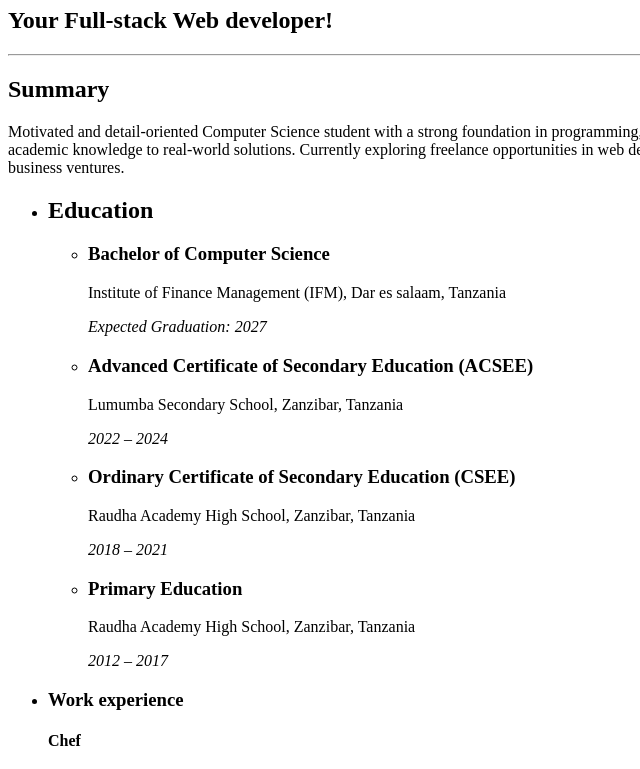
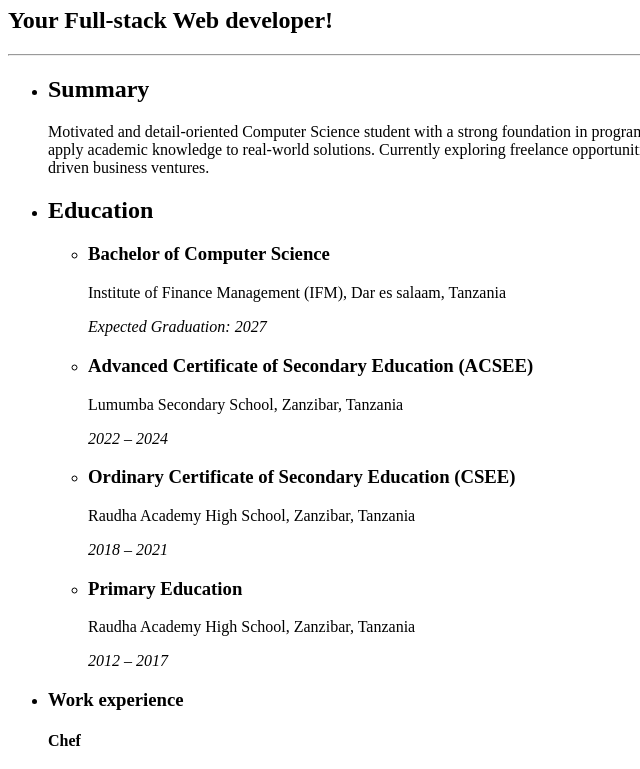
Before and after one commit to 1MXDev/capstone_project_1, a plain HTML site: page index.html in a window 1280 px wide. Shown: the part 685-1454 px from the top of the page, without its empty margins (0-640 px from the left). Drawn offline with Linux system fonts and the light colour scheme.

Commit message:
Update index.html

```diff
--- a/index.html
+++ b/index.html
@@ -13,12 +13,13 @@
         <h1>Abubakar Ali</h1>
     <h2>Your Full-stack Web developer!</h2>
     <hr />
-    <h2>Summary</h2>
-    <p>Motivated and detail-oriented Computer Science student with a strong foundation in programming,
-     web development, and digital entrepreneurship. Passionate about technology and eager to apply academic
-     knowledge to real-world solutions. Currently exploring freelance opportunities in web development and virtual
-     assistance while building practical skills to support future tech-driven business ventures.</p>
-    <ul>
+     <ul>
+        <li><h2>Summary</h2></li>
+        <p>Motivated and detail-oriented Computer Science student with a strong foundation in programming,
+         web development, and digital entrepreneurship. Passionate about technology and eager to apply academic
+         knowledge to real-world solutions. Currently exploring freelance opportunities in web development and virtual
+         assistance while building practical skills to support future tech-driven business ventures.</p>
+
             <li><h2>Education</h2>
                 <ul>
                 <li><h3>Bachelor of Computer Science</h3></li>
```
